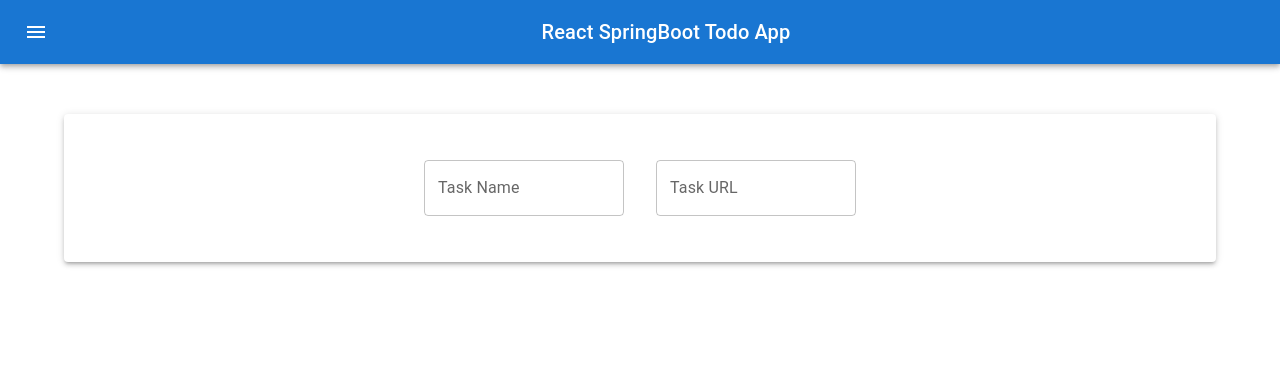
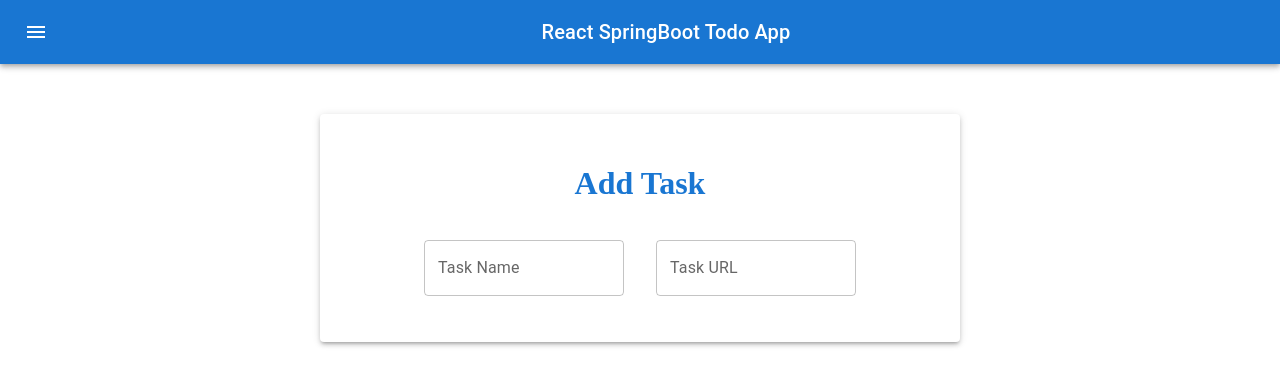
Before and after one commit to shim369/React-SpringBoot-Todo-App-Frontend, a React (Create React App) app: page / in a window 1280 px wide. Shown: the top 386 px of the page. Built offline with nearby package versions, Linux system fonts and the light colour scheme.

Commit message:
add text & css

```diff
--- a/src/components/Task.tsx
+++ b/src/components/Task.tsx
@@ -4,10 +4,11 @@
 import { Container, Paper } from '@mui/material';
 
 export default function Task() {
-    const paperStyle = {padding: "30px 20px", marginTop: "50px"}
+    const paperStyle = {padding: "30px 20px", maxWidth: 600, margin: "50px auto", }
     return (
         <Container>
             <Paper elevation={3} style={paperStyle}>
+                <h1 style={{color: "#1976d2"}}>Add Task</h1>
             <Box
                 component="form"
                 sx={{
```
